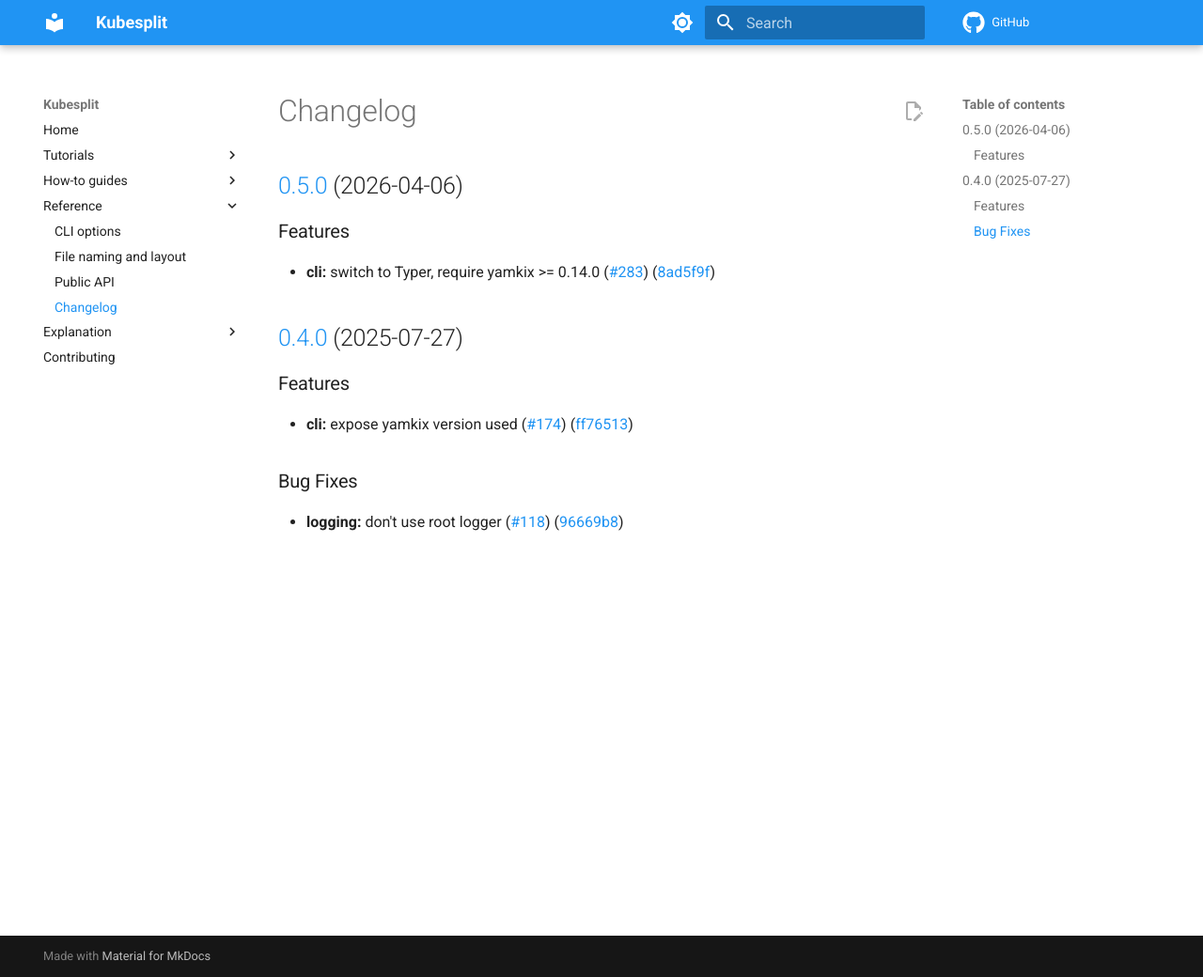
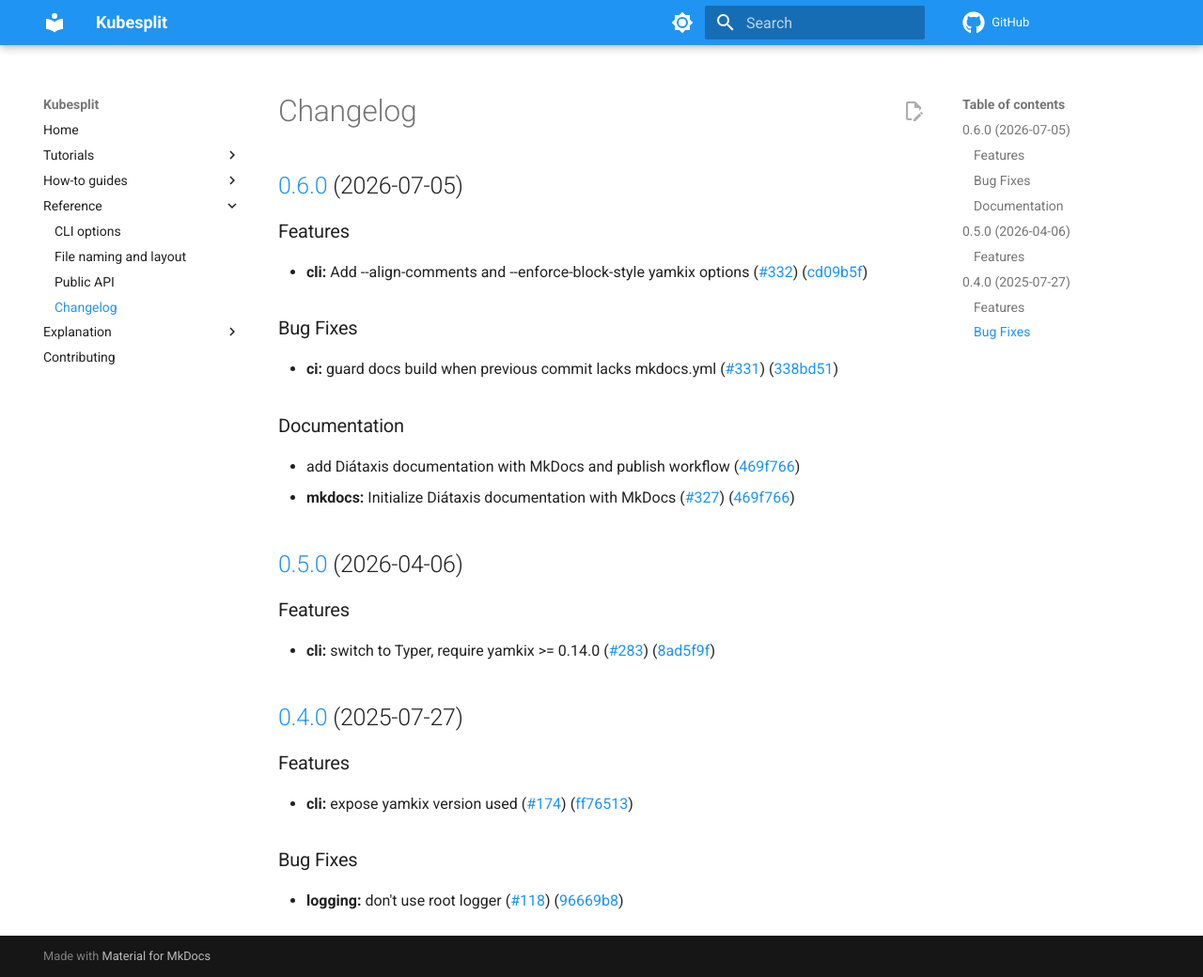
Before and after one commit to looztra/kubesplit, an MkDocs documentation site: the page built from docs/changelog.md, in a window 1280 px wide and 1040 px high. Shown: the whole window at 94% size. Built offline with MkDocs 1.6.1 and Material for MkDocs 9.7.7, drawn with Linux system fonts in a browser that asks for light colours; comment, search, counter and statistics services are not loaded.

Commit message:
chore(main): release 0.6.0 (#330)

```diff
--- a/docs/changelog.md
+++ b/docs/changelog.md
@@ -1,4 +1,22 @@
 # Changelog
+
+## [0.6.0](https://github.com/looztra/kubesplit/compare/v0.5.0...v0.6.0) (2026-07-05)
+
+
+### Features
+
+* **cli:** Add --align-comments and --enforce-block-style yamkix options ([#332](https://github.com/looztra/kubesplit/issues/332)) ([cd09b5f](https://github.com/looztra/kubesplit/commit/cd09b5f5d504e481e61f94b1b6c45c4b94a8efec))
+
+
+### Bug Fixes
+
+* **ci:** guard docs build when previous commit lacks mkdocs.yml ([#331](https://github.com/looztra/kubesplit/issues/331)) ([338bd51](https://github.com/looztra/kubesplit/commit/338bd513f3422af135b784f50e54ad25af002d63))
+
+
+### Documentation
+
+* add Diátaxis documentation with MkDocs and publish workflow ([469f766](https://github.com/looztra/kubesplit/commit/469f766f2603aebd15a251142be72a40ac47c1bd))
+* **mkdocs:** Initialize Diátaxis documentation with MkDocs ([#327](https://github.com/looztra/kubesplit/issues/327)) ([469f766](https://github.com/looztra/kubesplit/commit/469f766f2603aebd15a251142be72a40ac47c1bd))
 
 ## [0.5.0](https://github.com/looztra/kubesplit/compare/v0.4.0...v0.5.0) (2026-04-06)
 
--- a/version.txt
+++ b/version.txt
@@ -1 +1 @@
-0.5.0
+0.6.0
```
Also changed, not shown: .release-please-manifest.json.
